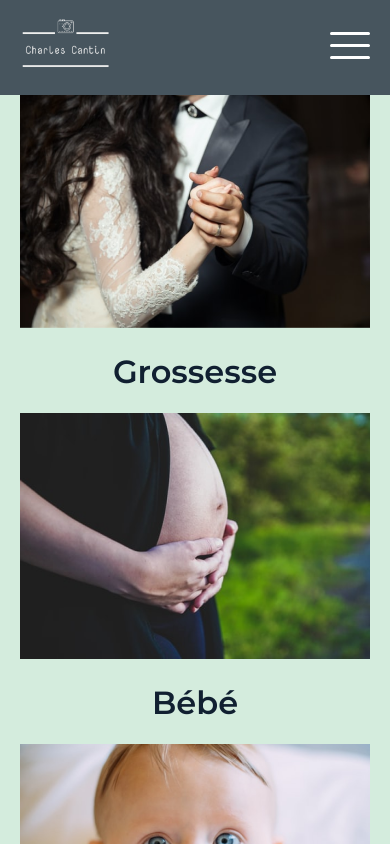
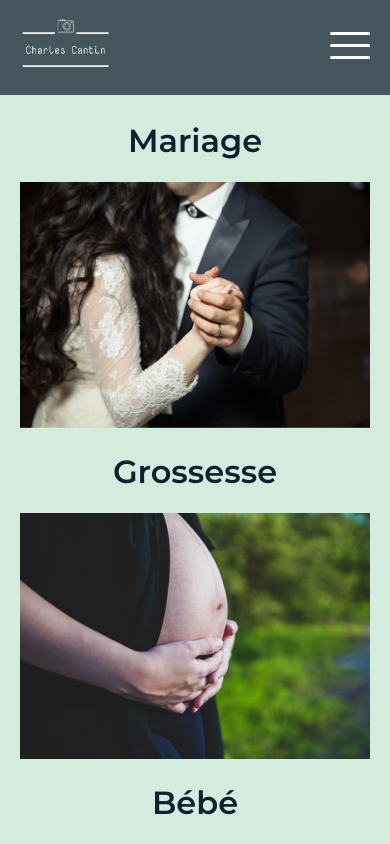
Before and after one commit to Kevdevv/ECF-Front, a React (Create React App) app: page /category in a window 390 px wide. Shown: the top 844 px of the page. Built offline with nearby package versions, Linux system fonts and the light colour scheme.

Commit message:
retouche responsive, home et categorie

```diff
--- a/src/Component/Navbar/Nav.css
+++ b/src/Component/Navbar/Nav.css
@@ -9,6 +9,7 @@
     min-height: 75px;
     background-color: #47555E;
     color: white;
+    z-index: 2;
 }
 
 a {
--- a/src/Pages/Category/Category.css
+++ b/src/Pages/Category/Category.css
@@ -23,6 +23,10 @@
 
 }
 
+.top {
+    margin-top: 125px;
+}
+
 @media screen and (min-width:768px) {
     .main-category {
         flex-direction: row;
--- a/src/Pages/Landing/Landing.css
+++ b/src/Pages/Landing/Landing.css
@@ -1,6 +1,7 @@
 h1 {
     color: white;
     font-size: 3rem;
+
 }
 
 .title {
@@ -8,4 +9,15 @@
     top: 50%;
     text-align: center;
     width: 100%;
+    z-index: 1;
 }
+
+@media screen and (max-width:768px) {
+    h1 {
+        font-size: 2.5rem;
+    }
+
+    .title {
+        top: 45%;
+    }
+}
--- a/src/Pages/Landing/Landing.js
+++ b/src/Pages/Landing/Landing.js
@@ -12,7 +12,6 @@
             <div className='title'>
             <h1>Charles Cantin - Photographie</h1>
             </div>
-
           </div>
     )
 }
```
